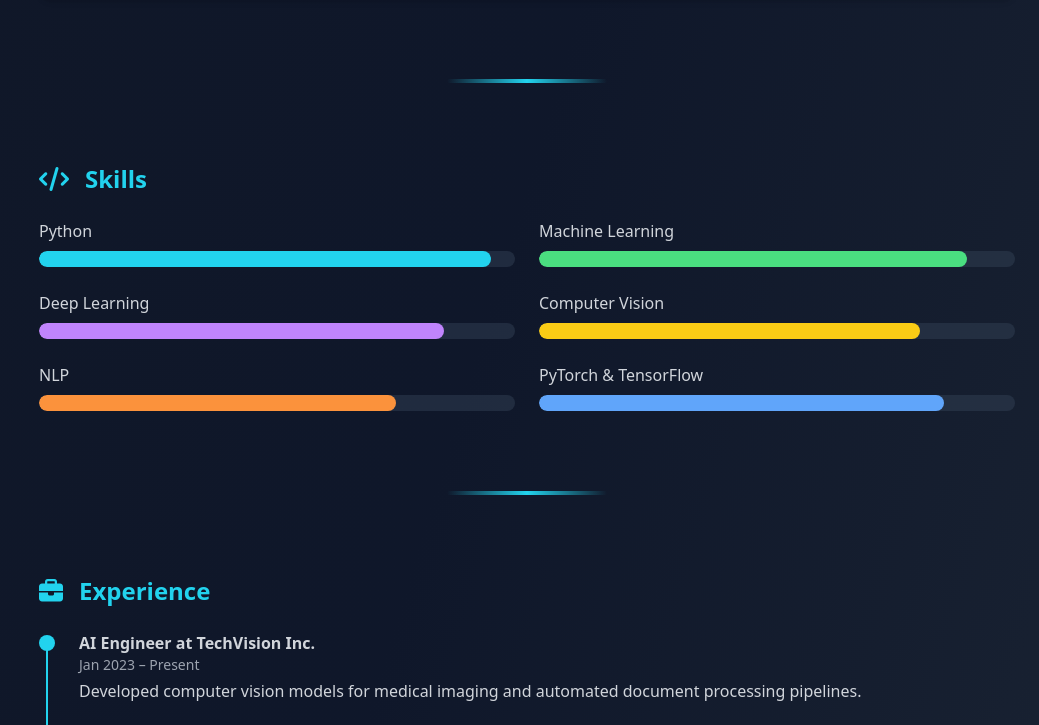
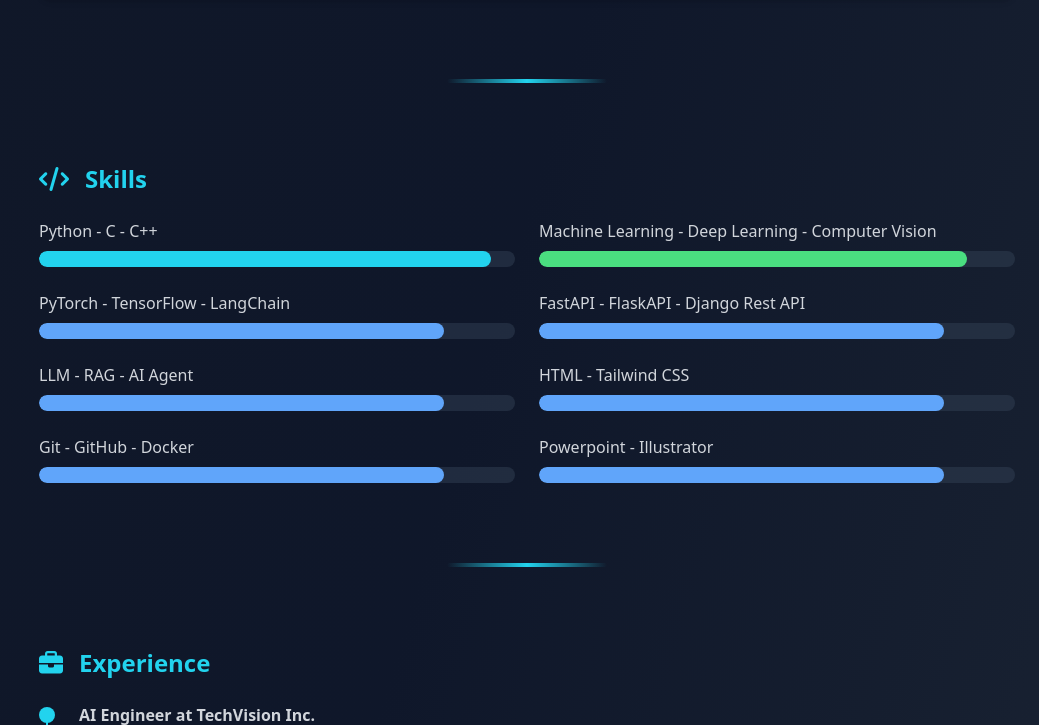
Before and after one commit to ShakhawatShanin/Portfolio-Shanin, a Flask app: page / in a window 1280 px wide. Shown: the part 1522-2247 px from the top of the page, without its empty margins (241-1280 px from the left). Run offline with Flask 3, Linux system fonts and the light colour scheme; some libraries are stand-ins or nearby versions.

Commit message:
skills add

```diff
--- a/templates/index.html
+++ b/templates/index.html
@@ -166,41 +166,55 @@
         <div class="grid md:grid-cols-2 gap-6">
           <!-- Skill Progress Bars -->
           <div>
-            <p class="text-gray-300 font-medium mb-2">Python</p>
+            <p class="text-gray-300 font-medium mb-2">Python - C - C++</p>
             <div class="bg-slate-700/50 rounded-full h-4 w-full overflow-hidden">
               <div class="bg-cyan-400 h-4 rounded-full w-[95%] transition-all duration-500"></div>
             </div>
           </div>
           <div>
-            <p class="text-gray-300 font-medium mb-2">Machine Learning</p>
+            <p class="text-gray-300 font-medium mb-2">Machine Learning - Deep Learning - Computer Vision</p>
             <div class="bg-slate-700/50 rounded-full h-4 w-full overflow-hidden">
               <div class="bg-green-400 h-4 rounded-full w-[90%]"></div>
             </div>
           </div>
           <div>
-            <p class="text-gray-300 font-medium mb-2">Deep Learning</p>
-            <div class="bg-slate-700/50 rounded-full h-4 w-full overflow-hidden">
-              <div class="bg-purple-400 h-4 rounded-full w-[85%]"></div>
-            </div>
-          </div>
-          <div>
-            <p class="text-gray-300 font-medium mb-2">Computer Vision</p>
-            <div class="bg-slate-700/50 rounded-full h-4 w-full overflow-hidden">
-              <div class="bg-yellow-400 h-4 rounded-full w-[80%]"></div>
-            </div>
-          </div>
-          <div>
-            <p class="text-gray-300 font-medium mb-2">NLP</p>
-            <div class="bg-slate-700/50 rounded-full h-4 w-full overflow-hidden">
-              <div class="bg-orange-400 h-4 rounded-full w-[75%]"></div>
-            </div>
-          </div>
-          <div>
-            <p class="text-gray-300 font-medium mb-2">PyTorch & TensorFlow</p>
+            <p class="text-gray-300 font-medium mb-2">PyTorch - TensorFlow - LangChain</p>
             <div class="bg-slate-700/50 rounded-full h-4 w-full overflow-hidden">
               <div class="bg-blue-400 h-4 rounded-full w-[85%]"></div>
             </div>
           </div>
+          <div>
+            <p class="text-gray-300 font-medium mb-2">FastAPI - FlaskAPI - Django Rest API</p>
+            <div class="bg-slate-700/50 rounded-full h-4 w-full overflow-hidden">
+              <div class="bg-blue-400 h-4 rounded-full w-[85%]"></div>
+            </div>
+          </div>
+          <div>
+            <p class="text-gray-300 font-medium mb-2">LLM - RAG - AI Agent</p>
+            <div class="bg-slate-700/50 rounded-full h-4 w-full overflow-hidden">
+              <div class="bg-blue-400 h-4 rounded-full w-[85%]"></div>
+            </div>
+          </div>
+
+          <div>
+            <p class="text-gray-300 font-medium mb-2">HTML - Tailwind CSS</p>
+            <div class="bg-slate-700/50 rounded-full h-4 w-full overflow-hidden">
+              <div class="bg-blue-400 h-4 rounded-full w-[85%]"></div>
+            </div>
+          </div>
+          <div>
+            <p class="text-gray-300 font-medium mb-2">Git - GitHub - Docker</p>
+            <div class="bg-slate-700/50 rounded-full h-4 w-full overflow-hidden">
+              <div class="bg-blue-400 h-4 rounded-full w-[85%]"></div>
+            </div>
+          </div>
+          <div>
+            <p class="text-gray-300 font-medium mb-2">Powerpoint - Illustrator</p>
+            <div class="bg-slate-700/50 rounded-full h-4 w-full overflow-hidden">
+              <div class="bg-blue-400 h-4 rounded-full w-[85%]"></div>
+            </div>
+          </div>
+
         </div>
       </div>
 
```
